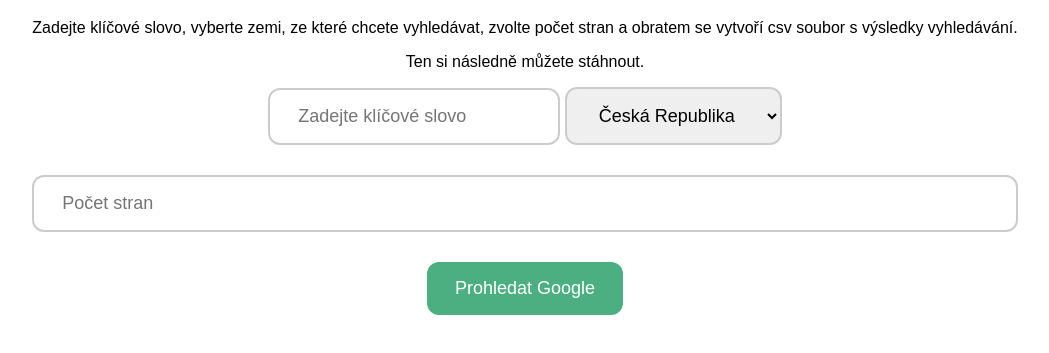
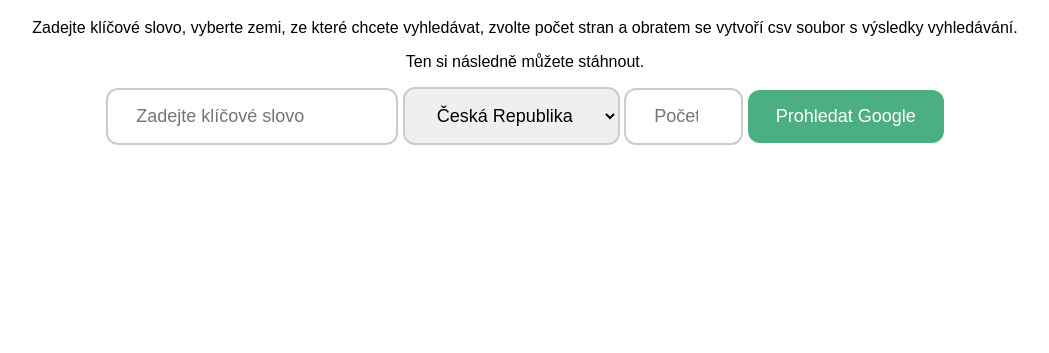
Before and after one commit to rmnhrk/romans-website, a plain HTML site: page index.html in a window 1280 px wide. Shown: the part 169-522 px from the top of the page, without its empty margins (115-1164 px from the left). Drawn offline with Linux system fonts and the light colour scheme.

Commit message:
Update style.css

```diff
--- a/style.css
+++ b/style.css
@@ -32,7 +32,3 @@ button {
 button:hover {
   background-color: #45a049;
 }
-
-#pageCount { /* Stylizace pole pro počet stran */
-  width: calc(100% - 60px); /* Zajistí, že šířka bude konzistentní s ostatními vstupy */
-}
```
